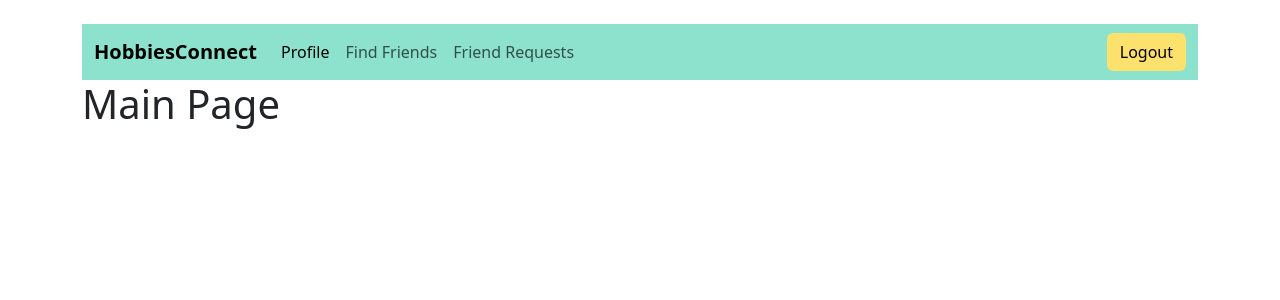
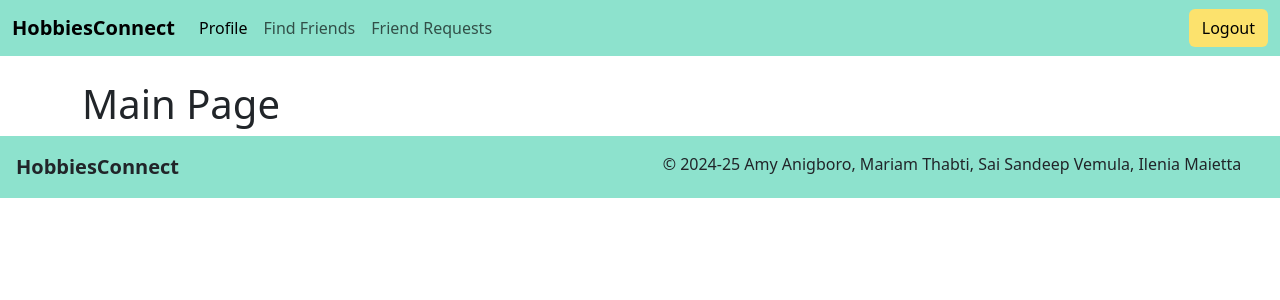
Before and after one commit to ileniadigital/HobbiesConnect, a Vue app in the folder frontend/: page / in a window 1280 px wide. Shown: the top 300 px of the page. Built offline with nearby package versions, Linux system fonts and the light colour scheme.

Commit message:
Set the footer

```diff
--- a/frontend/src/App.vue
+++ b/frontend/src/App.vue
@@ -1,6 +1,6 @@
 <template>
+    <Header></Header>
     <main class="container pt-4">
-        <Header></Header>
         <!-- <div>
             <router-link
                 class=""
@@ -18,15 +18,16 @@
         </div> -->
         <RouterView class="flex-shrink-0" />
     </main>
+    <Footer></Footer>
 </template>
 
 <script lang="ts">
 import { defineComponent } from "vue";
 import { RouterView } from "vue-router";
 import Header from "@/components/Header.vue";
-
+import Footer from "@/components/Footer.vue";
 export default defineComponent({
-    components: { RouterView , Header },
+    components: { RouterView , Header, Footer },
 });
 
 </script>
--- /dev/null
+++ b/frontend/src/components/Footer.vue
@@ -0,0 +1,40 @@
+<template>
+    <footer class="footer">
+        <div class="footer-left brand">
+            HobbiesConnect
+        </div>
+        <div class="footer-center">
+            &copy; 2024-25 Amy Anigboro, Mariam Thabti, Sai Sandeep Vemula, Ilenia Maietta
+        </div>
+    </footer>
+</template>
+
+<script>
+export default {
+    name: 'Footer'
+}
+</script>
+
+<style scoped>
+.footer {
+    display: flex;
+    justify-content: space-between;
+    padding: 1rem;
+    background-color: #8DE2CD;
+}
+
+.footer-left {
+    flex: 1;
+    text-align: left;
+}
+
+.footer-center {
+    flex: 1;
+    text-align: center;
+}
+
+.brand {
+    font-weight: bold;
+    font-size: 1.25rem;
+}
+</style>
```
